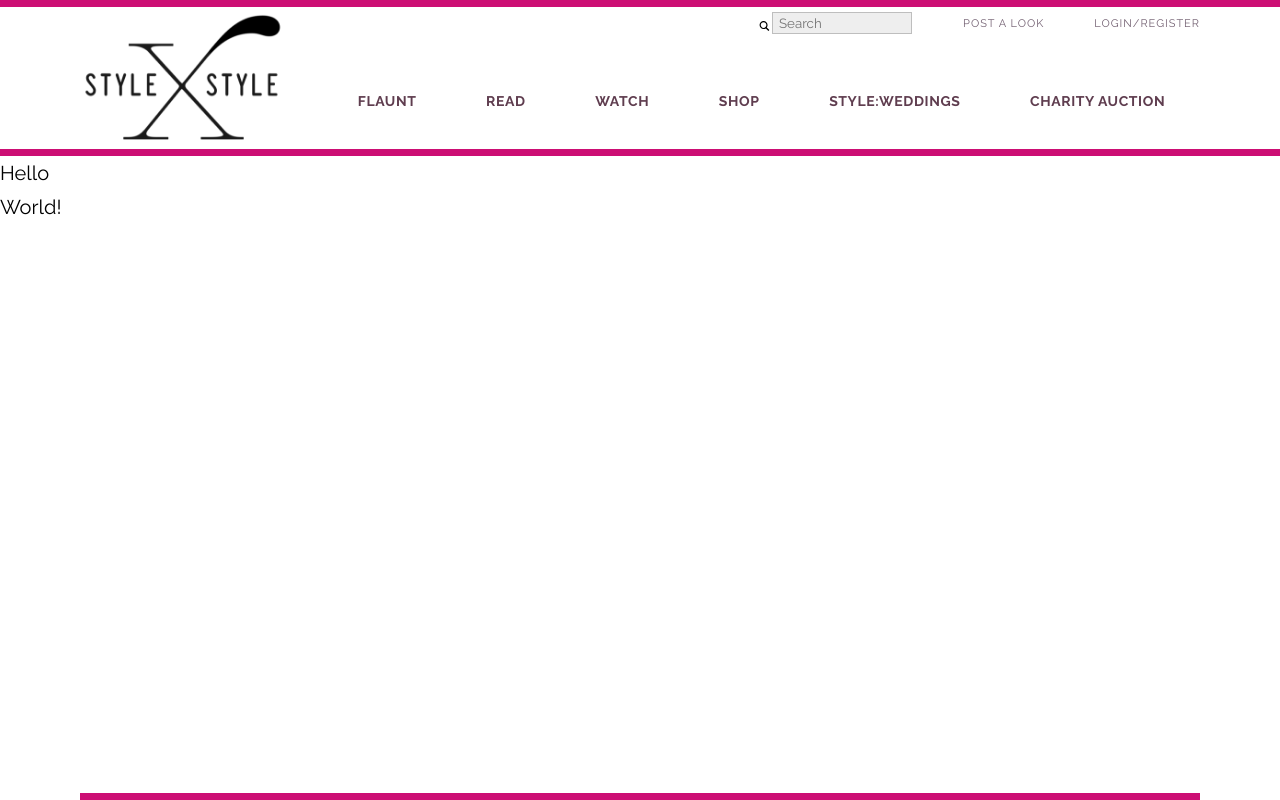
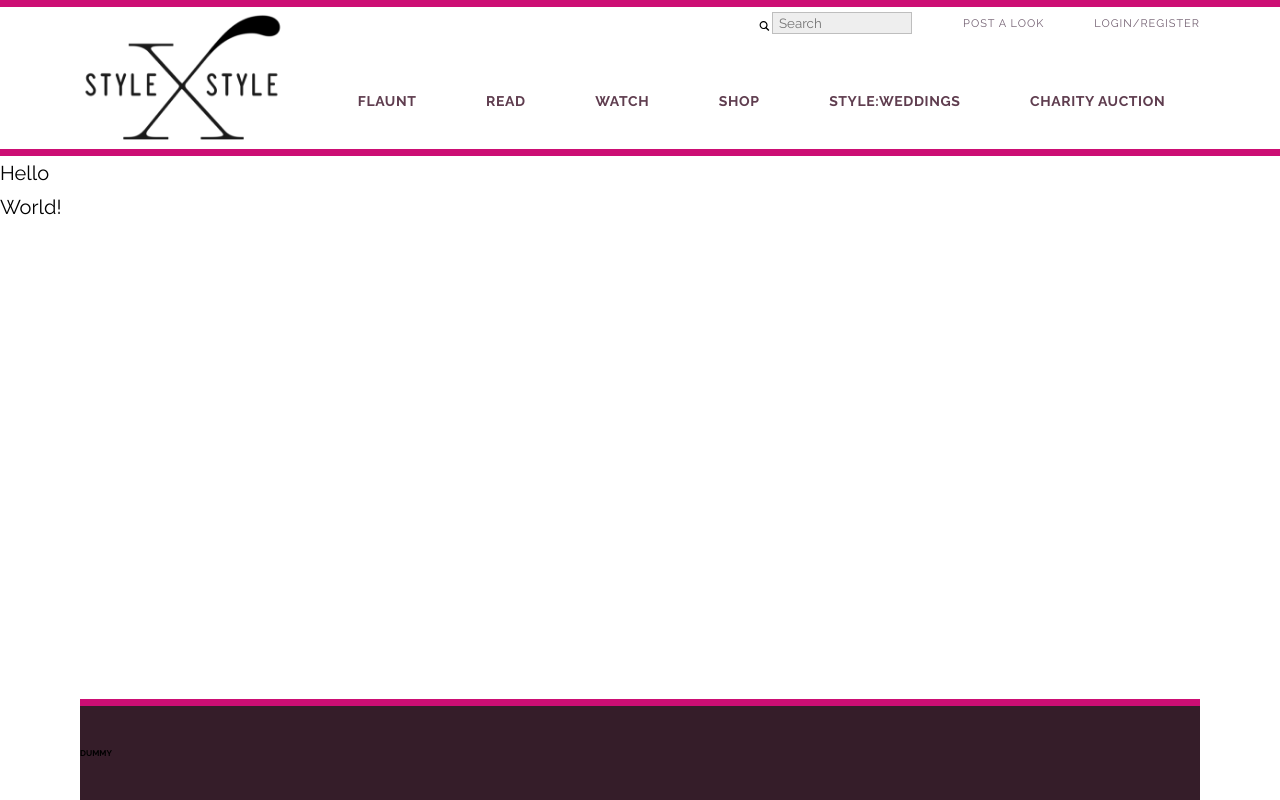
Before and after one commit to roysatadru/styleXstyle, a React (Create React App) app: page / in a window 1280 px wide. Built offline with nearby package versions, Linux system fonts and the light colour scheme.

Commit message:
General Planning Structure Created for footer

```diff
--- a/src/components/Footer/Footer.js
+++ b/src/components/Footer/Footer.js
@@ -1,11 +1,28 @@
 import HorizontalBar from '../UI/HorizontalBar';
+import FooterList from './FooterList';
 
 import classes from './Footer.module.scss';
 
-const footer = () => (
+const footer = () => {
+  const linkLists = {
+    flaunt: [],
+    read: ['fashion', 'beauty', 'lifestyle', 'ask sxs', 'parties & events', 'blogs'],
+    watch: ['sXs Tv', 'interviews', 'c channel'],
+    shop: [],
+    subMap: {
+      'style:weddings': ['sw events'],
+      'charity auction': [],
+    },
+  };
+
+  return (
     <div className={classes.Footer}>
       <HorizontalBar />
+      <div className={classes.FooterLinkListContainers}>
+        <FooterList />
+      </div>
     </div>
-);
+  );
+};
 
 export default footer;
--- a/src/components/Footer/Footer.module.scss
+++ b/src/components/Footer/Footer.module.scss
@@ -1,3 +1,10 @@
+@import '../../sass/variables';
+
 .Footer {
   grid-column: center-start / center-end;
+
+  &LinkListContainers {
+    padding: 4rem 0;
+    background-color: $color-grey-pink-3;
+  }
 }
--- /dev/null
+++ b/src/components/Footer/FooterList/FooterList.module.scss
@@ -0,0 +1,3 @@
+.FooterList {
+
+}
--- /dev/null
+++ b/src/components/Footer/FooterList/index.js
@@ -0,0 +1,16 @@
+import Typography from '../../Typography';
+
+import classes from './FooterList.module.scss';
+
+const footerList = props => {
+  const listHeader = 'Dummy';
+
+  return (
+    <div className={classes.FooterList}>
+      <Typography variant='h5'>{listHeader.toUpperCase()}</Typography>
+      <ul className={classes.FooterLinkList}></ul>
+    </div>
+  );
+};
+
+export default footerList;
--- /dev/null
+++ b/src/components/Typography/Typography.module.scss
@@ -0,0 +1,3 @@
+.H5 {
+
+}
--- /dev/null
+++ b/src/components/Typography/index.js
@@ -0,0 +1,18 @@
+import classes from './Typography.module.scss';
+
+const typography = props => {
+  switch (props.variant) {
+    case 'h2':
+      return <h2 className={classes.H2}>{props.children}</h2>;
+    case 'h3':
+      return <h3 className={classes.H3}>{props.children}</h3>;
+    case 'h4':
+      return <h4 className={classes.H3}>{props.children}</h4>;
+    case 'h5':
+      return <h5 className={classes.H3}>{props.children}</h5>;
+    default:
+      return <div className={classes.BodyText}>{props.children}</div>;
+  }
+};
+
+export default typography;
--- a/src/sass/variables.scss
+++ b/src/sass/variables.scss
@@ -6,6 +6,7 @@ $color-d: #f1d4d4;
 
 $color-grey-pink-1: #746273;
 $color-grey-pink-2: #5f3d4f;
+$color-grey-pink-3: #351d29;
 
 $color-grey-light-1: #f7f7f7;
 $color-grey-light-2: #eee;
```
Also changed, not shown: 1 other file (tests, documents, lock files or other folders).
